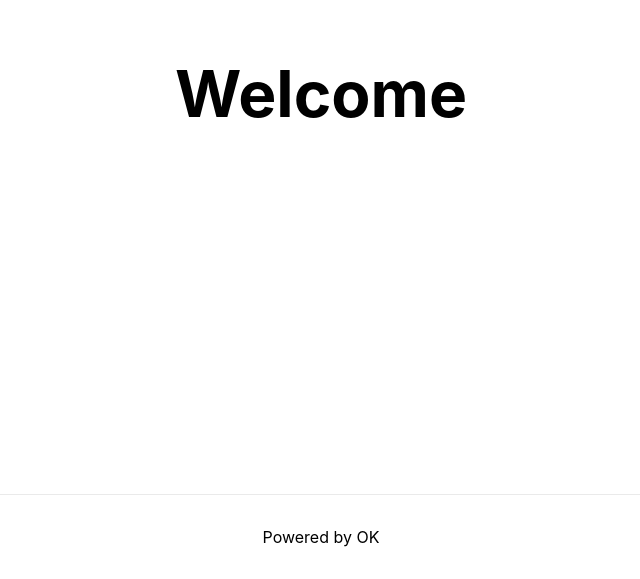
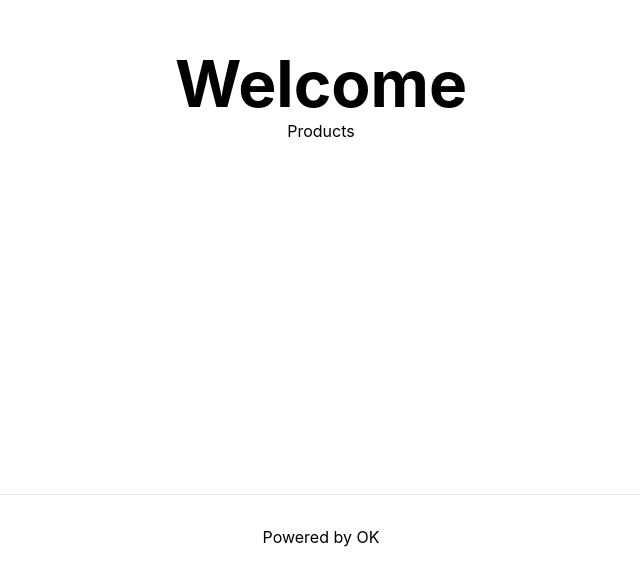
Before and after one commit to katriel18/nextjs-i18n, a Next.js app: page / in a window 1280 px wide. Shown: the part 306-885 px from the top of the page, without its empty margins (319-959 px from the left). Built offline with nearby package versions, Linux system fonts and the light colour scheme.

Commit message:
static props

```diff
--- a/pages/index.jsx
+++ b/pages/index.jsx
@@ -1,5 +1,6 @@
 import Head from "next/head";
 import Image from "next/image";
+import Link from 'next/link'
 import styles from "../styles/Home.module.css";
 
 export default function Home() {
@@ -14,6 +15,9 @@ export default function Home() {
         <h1 className={styles.title}>
           Welcome
         </h1>
+        <Link href="/products"><a>Products</a></Link>
+        {/*<Link href="/products"><a>Products</a></Link>*/}
+         {/*<a href="/products">Products</a>*/}
       </main>
       <footer className={styles.footer}> Powered by OK</footer>
     </div>
--- a/pages/products/index.jsx
+++ b/pages/products/index.jsx
@@ -1,3 +1,4 @@
+
 export default function Products({ data }) {
   //console.log('data: ',data.length)// consola VS / consola navegador
 
@@ -13,7 +14,7 @@ export default function Products({ data }) {
   );
 }
 
-export async function getServerSideProps() {
+export async function getStaticProps() {//getServerSideProps//getStaticProps
   const res = await fetch(`http://localhost:1337/products`);
   const data = await res.json();
   //console.log('data: ',data.length)// consola VS / consola navegador
```
